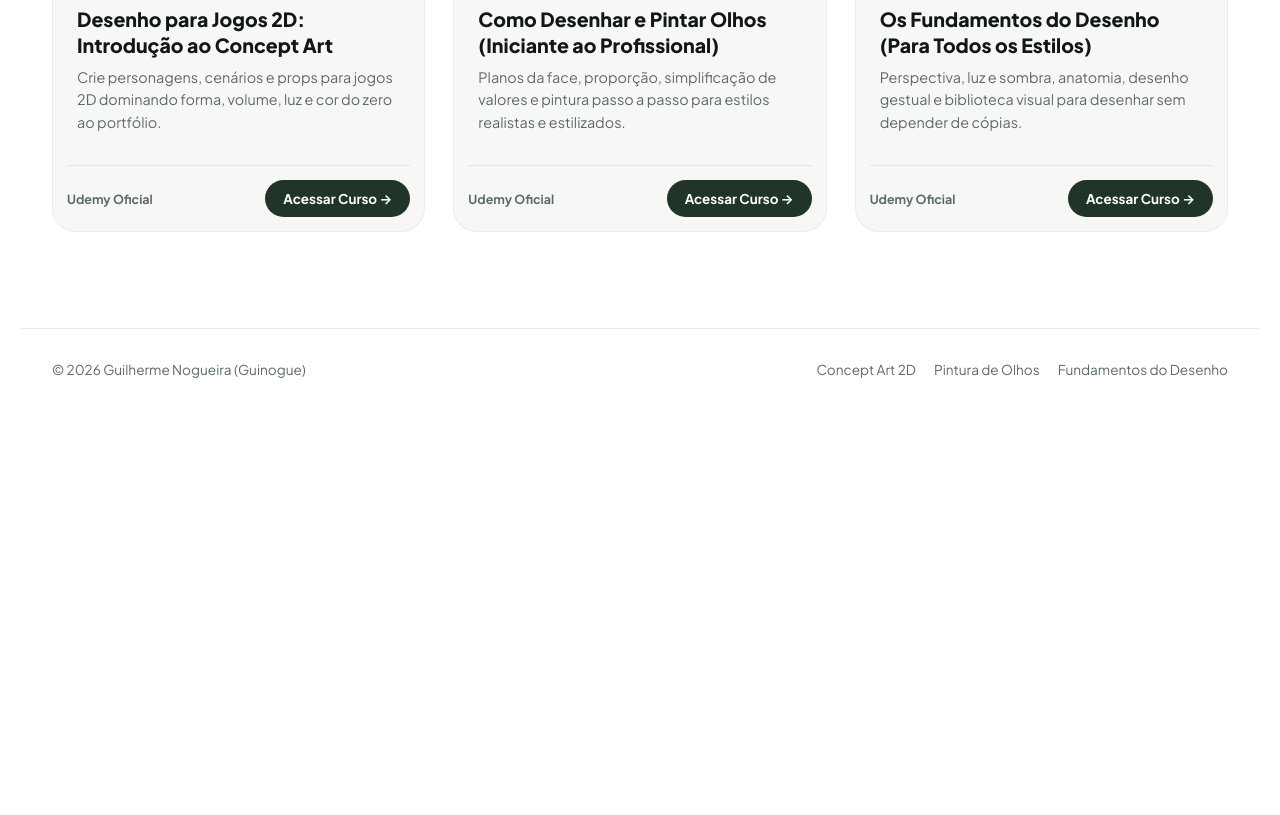
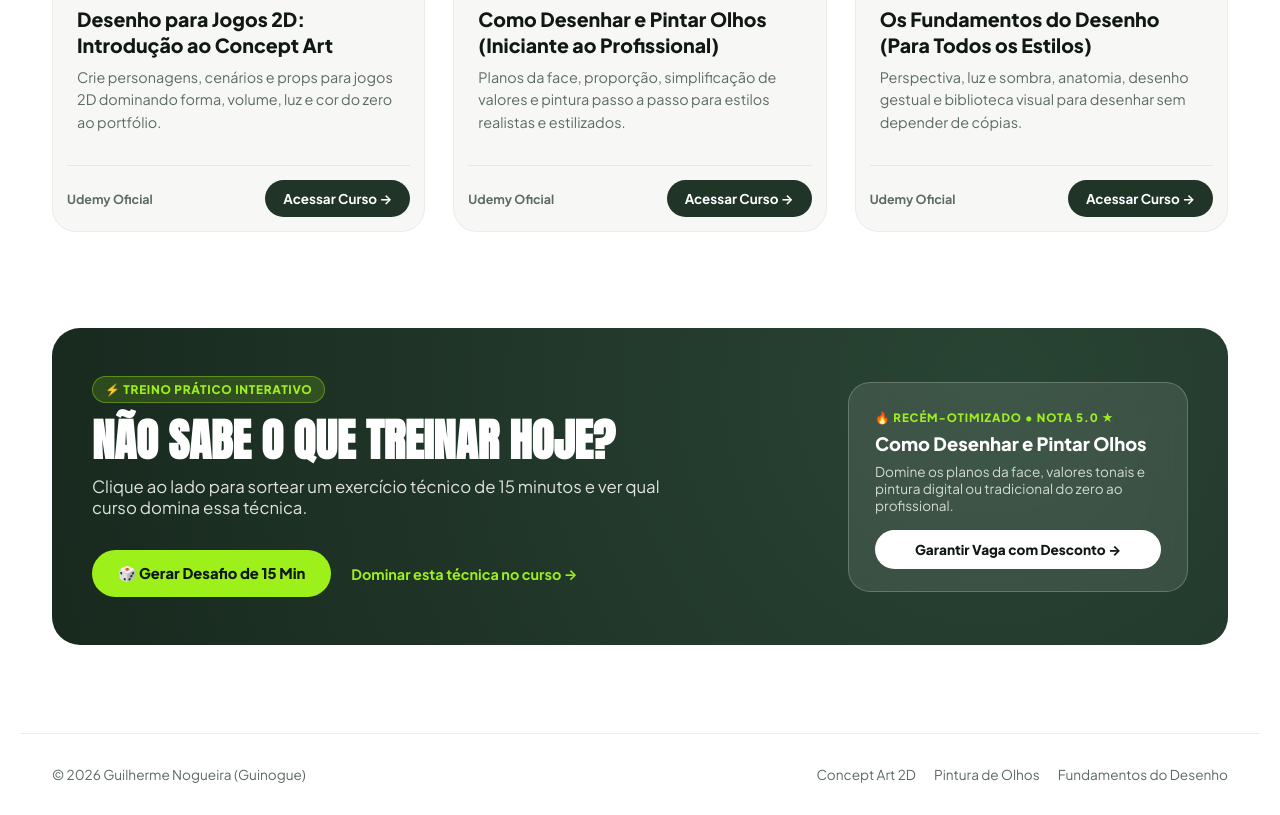
Before and after one commit to guilhermeaqw/cursos-arte-2d-concept-art, a plain HTML site: page index.html in a window 1280 px wide. Shown: the part 1118-1933 px from the top of the page. Before the commit the page ends 1528 px from the top, so only its background shows below. Drawn offline with Linux system fonts and the light colour scheme.

Commit message:
Add interactive challenge conversion section & spotlight for Olhos course

```diff
--- a/index.html
+++ b/index.html
@@ -821,6 +821,27 @@
     </div>
   </section>
 
+  <!-- ==================== DESAFIO INTERATIVO (CONVERSÃO AUTOMÁTICA) ==================== -->
+  <section style="max-width: 1240px; margin: 0 auto 88px; padding: 0 32px;">
+    <div style="background: radial-gradient(circle at 80% 20%, #294434 0%, #18291e 100%); border-radius: 28px; padding: 48px 40px; color: #fff; display: flex; align-items: center; justify-content: space-between; flex-wrap: wrap; gap: 32px; position: relative; overflow: hidden;">
+      <div style="max-width: 580px; position: relative; z-index: 2;">
+        <span style="display: inline-block; background: rgba(158, 240, 26, 0.16); color: #9ef01a; border: 1px solid rgba(158, 240, 26, 0.4); font-size: 0.74rem; font-weight: 800; padding: 5px 12px; border-radius: 99px; text-transform: uppercase; letter-spacing: 0.06em; margin-bottom: 14px;">⚡ Treino Prático Interativo</span>
+        <h2 style="font-family: 'Anton', sans-serif; font-size: clamp(2rem, 3.6vw, 2.8rem); text-transform: uppercase; line-height: 1.05; margin-bottom: 12px;">NÃO SABE O QUE TREINAR HOJE?</h2>
+        <p id="challenge-text" style="color: rgba(255,255,255,0.86); font-size: 1.05rem; min-height: 52px; margin-bottom: 22px;">Clique ao lado para sortear um exercício técnico de 15 minutos e ver qual curso domina essa técnica.</p>
+        <div style="display: flex; gap: 14px; flex-wrap: wrap; align-items: center;">
+          <button onclick="nextChallenge()" style="background: #9ef01a; color: #0f1712; border: none; padding: 14px 26px; border-radius: 99px; font-weight: 800; font-size: 0.92rem; cursor: pointer; font-family: inherit; transition: transform 0.2s;">🎲 Gerar Desafio de 15 Min</button>
+          <a id="challenge-link" href="https://www.udemy.com/course/como-desenhar-e-pintar-olhos-iniciante-ao-profissional/?referralCode=8FDB8B4F8257C7D2E26C" target="_blank" rel="noopener" style="color: #9ef01a; font-weight: 700; font-size: 0.9rem; text-decoration: none; padding: 10px 6px;">Dominar esta técnica no curso →</a>
+        </div>
+      </div>
+      <div style="background: rgba(255,255,255,0.1); backdrop-filter: blur(16px); border: 1px solid rgba(255,255,255,0.22); border-radius: 22px; padding: 22px 26px; min-width: 280px; max-width: 340px;">
+        <span style="font-size: 0.72rem; font-weight: 800; color: #9ef01a; text-transform: uppercase; letter-spacing: 0.08em;">🔥 RECÉM-OTIMIZADO • NOTA 5.0 ★</span>
+        <h3 style="font-size: 1.15rem; font-weight: 800; margin: 6px 0 8px;">Como Desenhar e Pintar Olhos</h3>
+        <p style="font-size: 0.85rem; color: rgba(255,255,255,0.78); margin-bottom: 16px;">Domine os planos da face, valores tonais e pintura digital ou tradicional do zero ao profissional.</p>
+        <a href="https://www.udemy.com/course/como-desenhar-e-pintar-olhos-iniciante-ao-profissional/?referralCode=8FDB8B4F8257C7D2E26C" target="_blank" rel="noopener" style="display: block; text-align: center; background: #fff; color: #111814; text-decoration: none; font-weight: 800; font-size: 0.85rem; padding: 11px 18px; border-radius: 99px;">Garantir Vaga com Desconto →</a>
+      </div>
+    </div>
+  </section>
+
   <footer>
     <span>© 2026 Guilherme Nogueira (Guinogue)</span>
     <span style="display:flex; gap:18px; flex-wrap:wrap;">
@@ -830,5 +851,39 @@
     </span>
   </footer>
 
+  <script>
+    const challenges = [
+      {
+        text: "Desafio #1 (Planos & Olhar): Desenhe um olho em ângulo 3/4 marcando primeiro a esfera ocular e os 3 planos da pálpebra superior apenas em escala de cinza (3 valores).",
+        link: "https://www.udemy.com/course/como-desenhar-e-pintar-olhos-iniciante-ao-profissional/?referralCode=8FDB8B4F8257C7D2E26C",
+        cta: "Ver aula de Planos e Valores no Curso de Olhos →"
+      },
+      {
+        text: "Desafio #2 (Concept Art 2D): Crie 3 silhuetas totalmente pretas de um personagem pirata ou guerreiro usando apenas formas primárias (quadrado, círculo e triângulo).",
+        link: "https://www.udemy.com/course/desenho-para-jogos-2d-introducao-ao-concept-art/?referralCode=41B40BCAED5E0554F3B7",
+        cta: "Dominar criação de personagens no Curso de Concept Art →"
+      },
+      {
+        text: "Desafio #3 (Perspectiva & Volume): Desenhe 8 caixas rotacionadas em 2 pontos de fuga e esculpa um cilindro dentro de cada uma sem usar régua.",
+        link: "https://www.udemy.com/course/os-fundamentos-do-desenho-para-todos-os-estilos-de-desenho/?referralCode=793A174C6B571BC4CF95",
+        cta: "Dominar Perspectiva no Curso de Fundamentos →"
+      },
+      {
+        text: "Desafio #4 (Pintura e Brilho): Pinte uma íris tratando-a como um cone côncavo: escureça o topo sob a sombra da pálpebra e ilumine a base oposta antes de aplicar o highlight.",
+        link: "https://www.udemy.com/course/como-desenhar-e-pintar-olhos-iniciante-ao-profissional/?referralCode=8FDB8B4F8257C7D2E26C",
+        cta: "Aprender pintura completa no Curso de Olhos →"
+      }
+    ];
+    let idx = 0;
+    function nextChallenge() {
+      const c = challenges[idx % challenges.length];
+      document.getElementById('challenge-text').textContent = c.text;
+      const link = document.getElementById('challenge-link');
+      link.href = c.link;
+      link.textContent = c.cta;
+      idx++;
+    }
+  </script>
+
 </body>
 </html>
```
